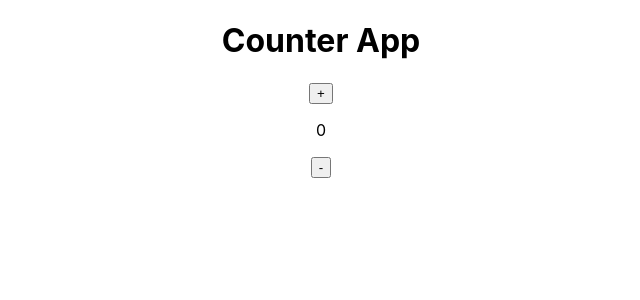
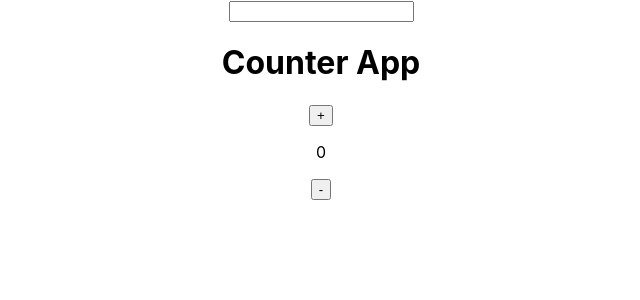
Before and after one commit to ikemous/react-applications, a React (Create React App) app: page / in a window 1280 px wide. Shown: the top 300 px of the page, without its empty margins (319-959 px from the left). Built offline with nearby package versions, Linux system fonts and the light colour scheme.

Commit message:
added implementations to check user input for counter

```diff
--- a/package.json
+++ b/package.json
@@ -6,7 +6,9 @@
     "@testing-library/jest-dom": "^4.2.4",
     "@testing-library/react": "^9.5.0",
     "@testing-library/user-event": "^7.2.1",
+    "bootstrap": "^4.5.2",
     "react": "^16.13.1",
+    "react-bootstrap": "^1.3.0",
     "react-dom": "^16.13.1",
     "react-redux": "^7.2.1",
     "react-router-dom": "^5.2.0",
--- a/src/pages/Counter.js
+++ b/src/pages/Counter.js
@@ -1,14 +1,23 @@
 import React from "react";
 import { useSelector, useDispatch } from "react-redux";
-import { increment, decrement } from "../redux/actions";
+import { increment, decrement, updateCount } from "../redux/actions";
 
 function Counter() {
     const counter = useSelector(state => state.counter);
     const count = useSelector(state => state.count);
     const dispatch = useDispatch();
 
+    const handleChange = (event) => {
+        console.log(event.target.value <= Math.abs(100));
+        if (!isNaN(event.target.value) && event.target.value <= 100 && event.target.value >= 100) {
+            return dispatch(updateCount(event.target.value));
+        }
+        console.log("%c Invalid Number:", "color:red;");
+        console.log("%c Number Must Be Between 0 and 100", "color:orange;");
+    }
     return (
         <div className="App">
+            <input type="text" onChange={handleChange} />
             <h1>Counter App</h1>
             <button onClick={() => dispatch(increment(count))}>+</button>
             <p>{counter}</p>
```
Also changed, not shown: 1 other file (tests, documents, lock files or other folders).
